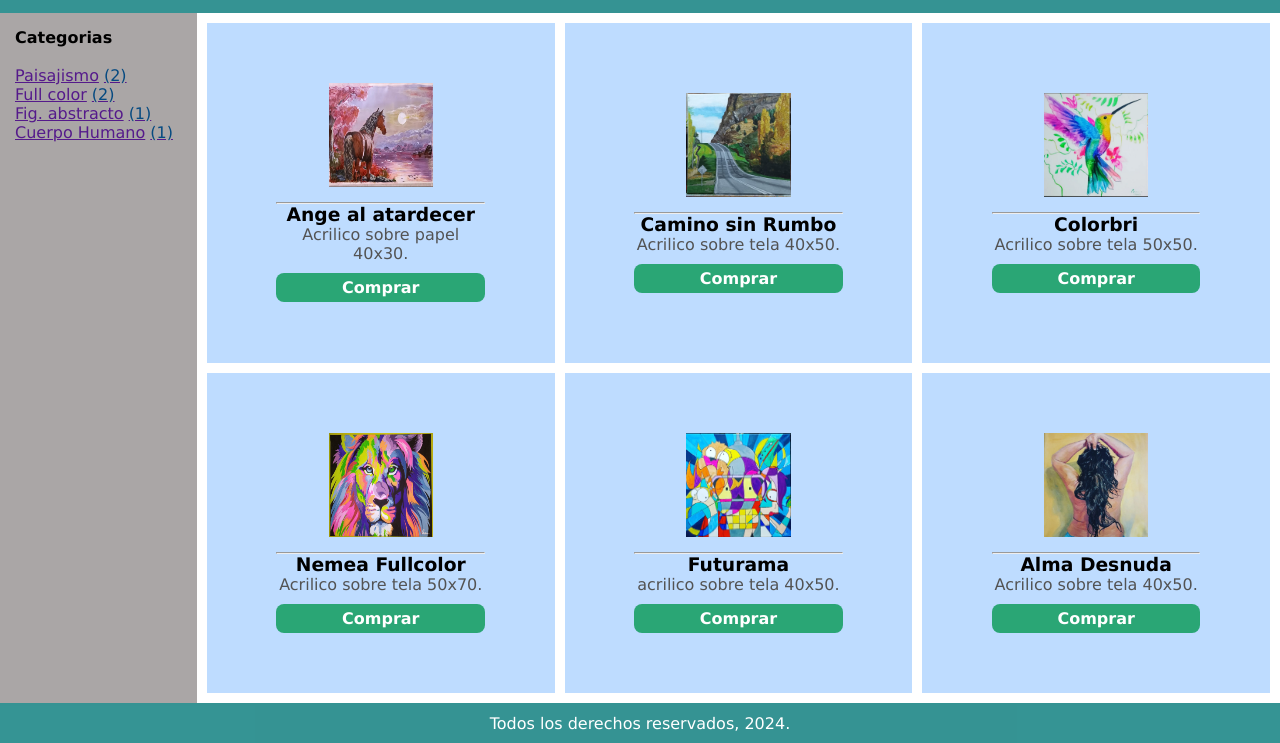
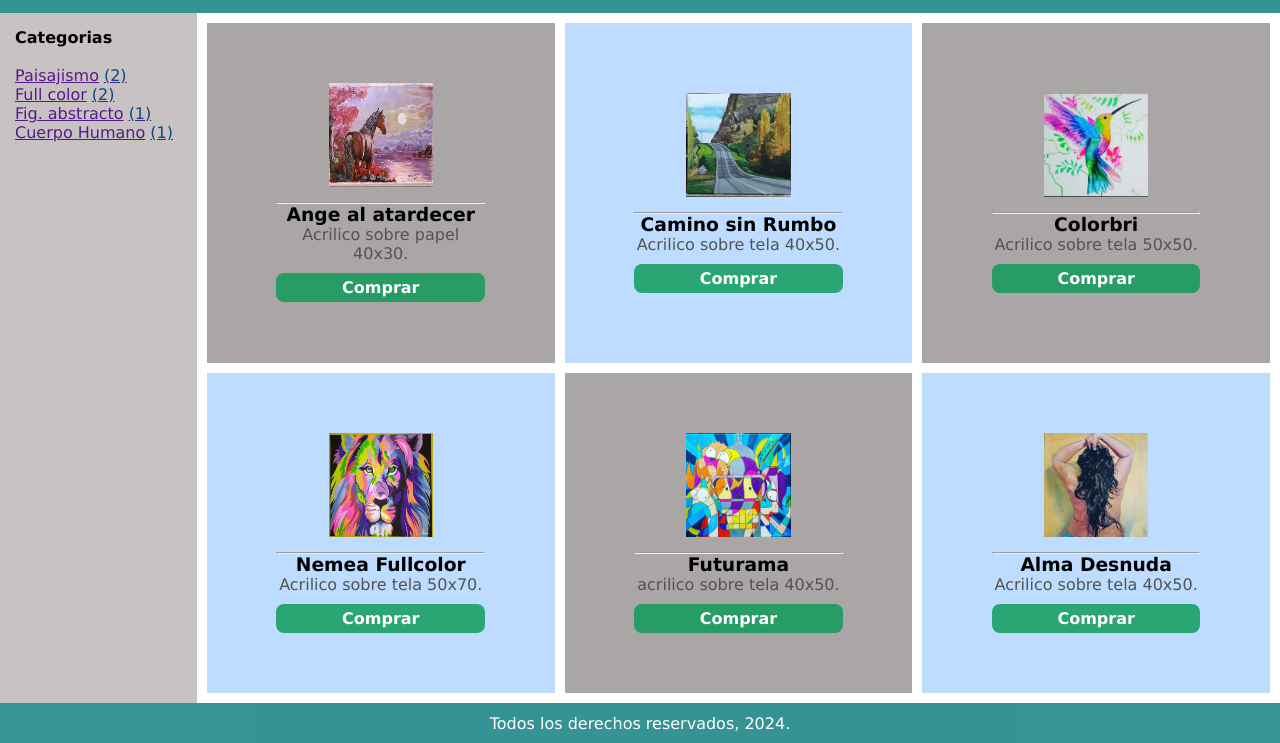
Before and after one commit to Mauricio087/layoutgaleriadearte, a plain HTML site: page index.html in a window 1280 px wide. Shown: the part 57-800 px from the top of the page. Drawn offline with Linux system fonts and the light colour scheme.

Commit message:
add clase fondo

```diff
--- a/assets/css/style.css
+++ b/assets/css/style.css
@@ -29,7 +29,7 @@
     display: flex;
     flex-direction: column;
     padding: 15px;
-    background-color: rgba(168, 164, 164, 0.973);
+    background-color: rgb(201, 194, 194);
 }
 
 a{
@@ -60,6 +60,21 @@ main{
 }
 
 .producto > img {
+    width: 30%;
+    aspect-ratio: 1 / 1;
+
+}
+
+.fondo{
+    display: flex;
+    flex-direction: column;
+    align-items: center;
+    justify-content: center;
+    text-align: center;
+    background-color:rgba(168, 164, 164, 0.973);
+}
+
+.fondo > img {
     width: 30%;
     aspect-ratio: 1 / 1;
 
--- a/index.html
+++ b/index.html
@@ -19,8 +19,8 @@
         <div><a href="">Fig. abstracto <p class="num">(1)</p></a></div>
         <div><a href="">Cuerpo Humano  <p class="num">(1)</p></a></div>
     </nav>
-    <main class="">
-      <div class="producto">
+    <main>
+      <div class="fondo">
         <img src="./assets/img/paisaje1.jpeg" alt="ange">
         <div class="texto">
           <hr>
@@ -42,7 +42,7 @@
           </div>
         </div>
       </div>
-      <div class="producto">
+      <div class="fondo">
         <img src="./assets/img/fullcolor.jpeg" alt="colorbri">
         <div class="texto">
           <hr>
@@ -57,16 +57,14 @@
         <img src="./assets/img/fullcolor2.jpeg" alt="Nemea">
         <div class="texto">
           <hr>
-          <h3>
-            Nemea Fullcolor
-          </h3>
+          <h3>Nemea Fullcolor</h3>
           <p class="descripcion">Acrilico sobre tela 50x70.</p>
           <div class="button">
             <p>Comprar</p>
           </div>
         </div>
       </div>
-      <div class="producto">
+      <div class="fondo">
         <img src="./assets/img/figurativo abstracto.jpeg" alt="futurama">
         <div class="texto">
           <hr>
```
